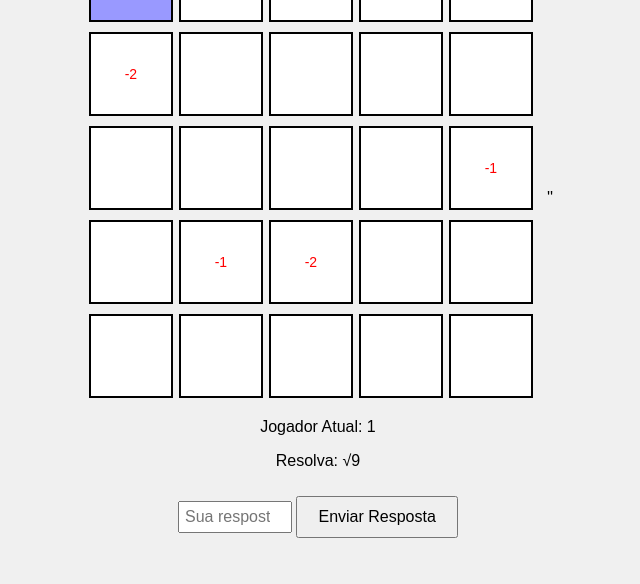
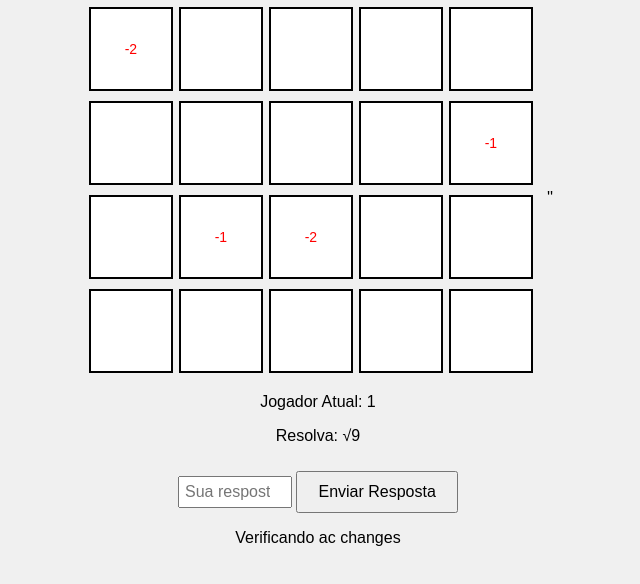
Before and after one commit to HenryTH-frontend/jogo-tabuleiro-matematica, a plain HTML site: page index.html in a window 1280 px wide. Shown: the part 202-786 px from the top of the page, without its empty margins (319-959 px from the left). Drawn offline with Linux system fonts and the light colour scheme.

Commit message:
Verificando achanges
Uma simples verification

```diff
--- a/index.html
+++ b/index.html
@@ -17,6 +17,7 @@
             <p id="question"></p>
             <input type="number" id="answer" placeholder="Sua resposta">
             <button id="submit-answer">Enviar Resposta</button>
+            <p>Verificando ac changes</p>
         </div>
 
         <div id="dice-container" class="hidden">
```
